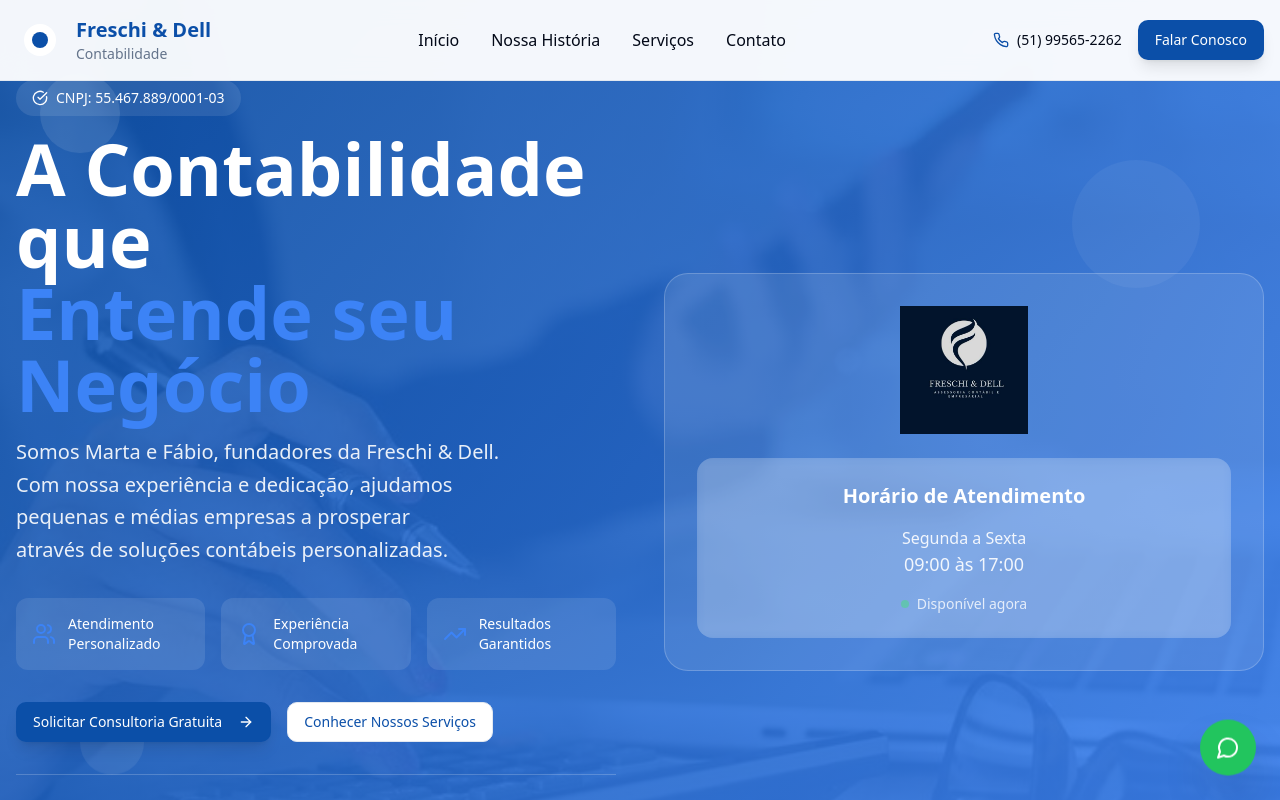
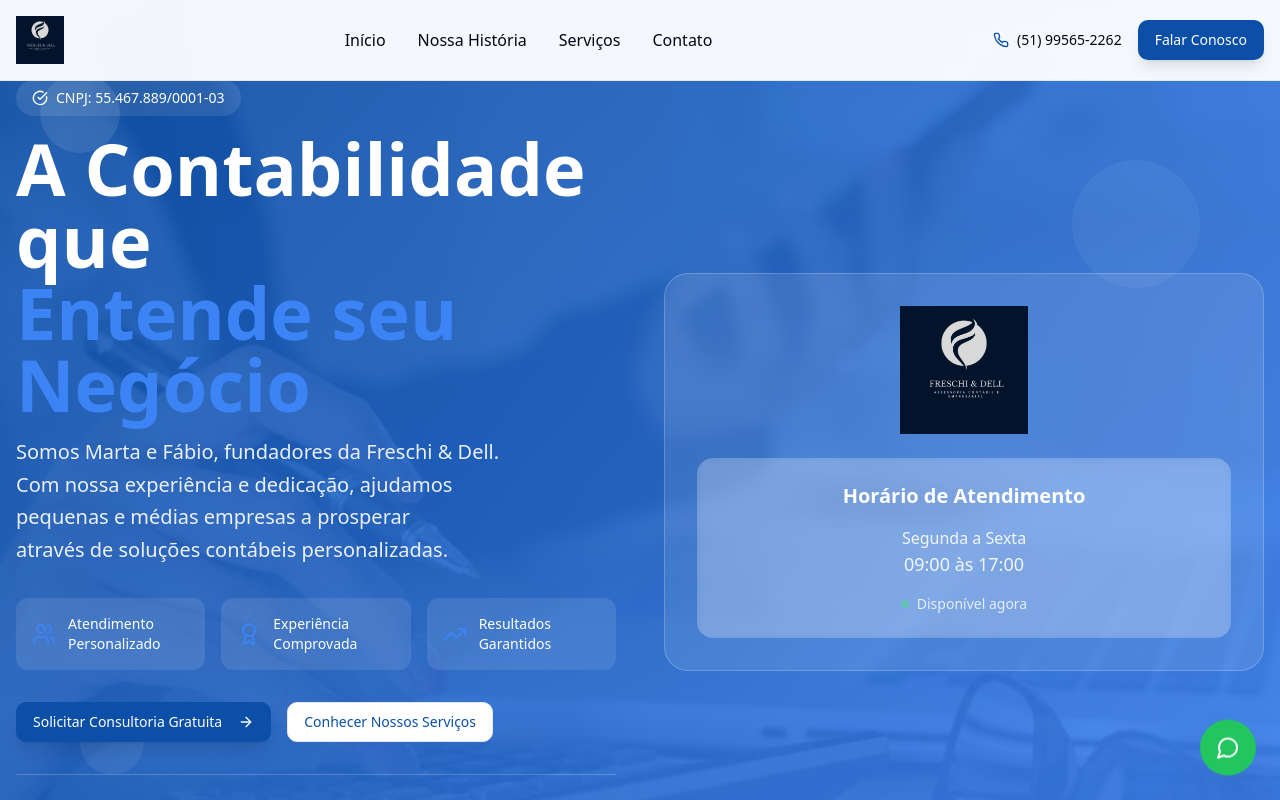
Before and after one commit to DevZipMateus/freschi-dell-showcase, a React (Vite) app: page / in a window 1280 px wide. Shown: the top 800 px of the page. Built offline with nearby package versions, Linux system fonts and the light colour scheme.

Commit message:
Fix: Add logo to header and footer
The logo is currently only present in the hero section. This commit adds the logo to the header and footer components to ensure consistent branding across the site.

```diff
--- a/src/components/Footer.tsx
+++ b/src/components/Footer.tsx
@@ -28,13 +28,11 @@ const Footer = () => {
           {/* Company Info */}
           <div className="space-y-4">
             <div className="flex items-center space-x-3">
-              <div className="w-10 h-10 bg-white rounded-full flex items-center justify-center">
-                <div className="w-6 h-6 bg-primary rounded-full"></div>
-              </div>
-              <div>
-                <h3 className="text-lg font-bold">Freschi & Dell</h3>
-                <p className="text-sm text-primary-foreground/80">Contabilidade</p>
-              </div>
+              <img
+                src="/lovable-uploads/712137f7-ec5a-4482-b573-e1b8ee6624d7.png"
+                alt="Freschi & Dell Contabilidade"
+                className="h-10 w-auto brightness-0 invert"
+              />
             </div>
             <p className="text-sm text-primary-foreground/80 leading-relaxed">
               A contabilidade que entende seu negócio. Ajudamos empresas a prosperar
--- a/src/components/Header.tsx
+++ b/src/components/Header.tsx
@@ -33,15 +33,11 @@ const Header = () => {
         <div className="flex items-center justify-between py-4">
           {/* Logo */}
           <div className="flex items-center space-x-3">
-            <div className="w-12 h-12 bg-hero-gradient rounded-full flex items-center justify-center">
-              <div className="w-8 h-8 bg-white rounded-full flex items-center justify-center">
-                <div className="w-4 h-4 bg-hero rounded-full"></div>
-              </div>
-            </div>
-            <div>
-              <h1 className="text-xl font-bold text-primary">Freschi & Dell</h1>
-              <p className="text-sm text-muted-foreground">Contabilidade</p>
-            </div>
+            <img
+              src="/lovable-uploads/712137f7-ec5a-4482-b573-e1b8ee6624d7.png"
+              alt="Freschi & Dell Contabilidade"
+              className="h-12 w-auto"
+            />
           </div>
 
           {/* Desktop Navigation */}
```
